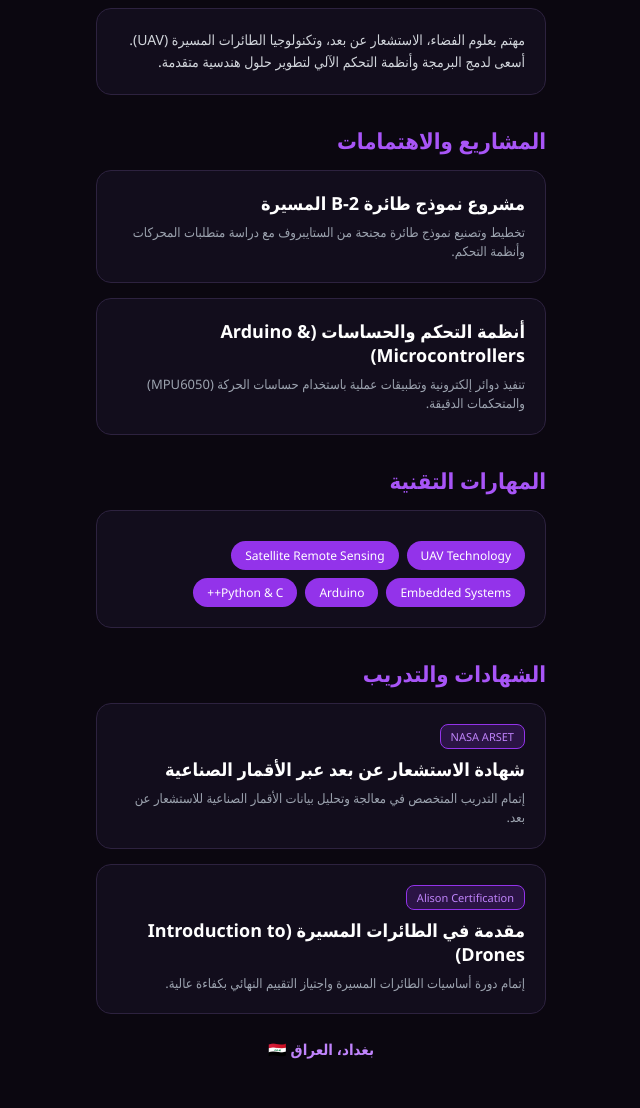
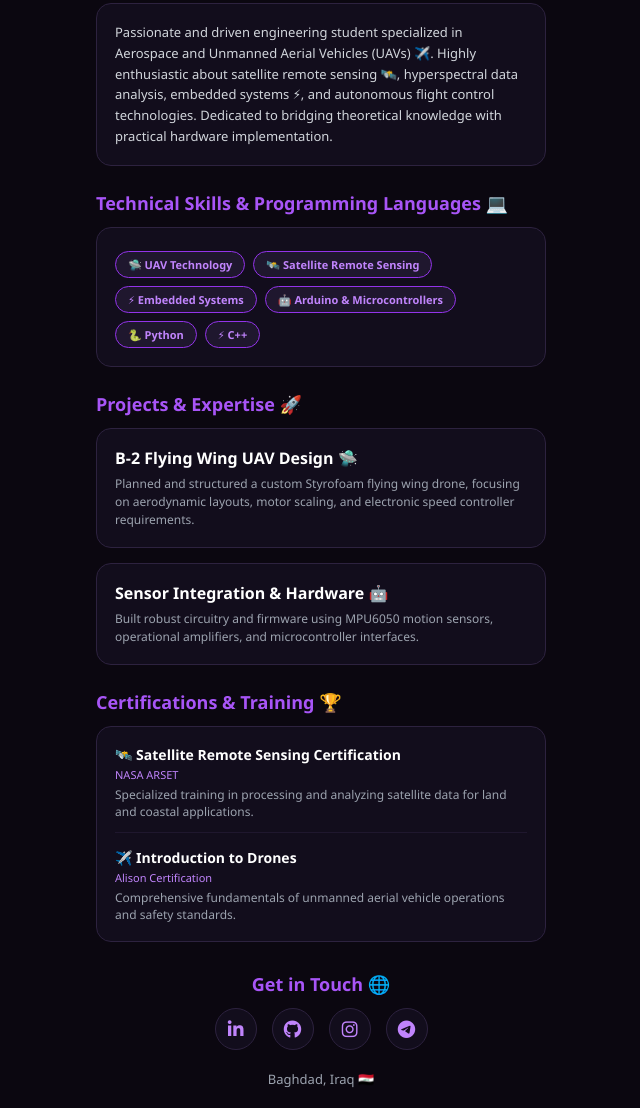
Before and after one commit to ehtoaa55-lang/Protfolio, a plain HTML site: page index.html in a window 1280 px wide. Shown: the part 169-1277 px from the top of the page, without its empty margins (319-959 px from the left). Before the commit the page ends 1248 px from the top, so only its background shows below. Drawn offline with Linux system fonts and the light colour scheme.

Commit message:
Update index.html

```diff
--- a/index.html
+++ b/index.html
@@ -1,9 +1,11 @@
 <!DOCTYPE html>
-<html lang="ar" dir="rtl">
+<html lang="en" dir="ltr">
 <head>
     <meta charset="UTF-8">
     <meta name="viewport" content="width=device-width, initial-scale=1.0">
-    <title>حيدر حسن | Portfolio</title>
+    <title>Haidar Hassan | Portfolio</title>
+    <!-- استيراد الأيقونات الاحترافية للتواصل -->
+    <link rel="stylesheet" href="https://cdnjs.cloudflare.com/ajax/libs/font-awesome/6.4.0/css/all.min.css">
     <style>
         * {
             margin: 0;
@@ -36,140 +38,214 @@
             background-color: #120d1c;
         }
         h1 {
-            font-size: 28px;
+            font-size: 26px;
             font-weight: bold;
             margin-bottom: 5px;
         }
         .title {
             color: #a855f7;
-            font-size: 15px;
+            font-size: 14px;
             margin-bottom: 20px;
             line-height: 1.5;
         }
         .bio {
             background-color: #120d1c;
             border: 1px solid #2d223f;
-            padding: 20px;
+            padding: 18px;
             border-radius: 15px;
-            font-size: 14px;
+            font-size: 13px;
             line-height: 1.6;
             color: #d1d5db;
-            margin-bottom: 25px;
-            text-align: right;
+            margin-bottom: 20px;
+            text-align: left;
         }
         .section-title {
             color: #a855f7;
-            font-size: 22px;
-            margin: 30px 0 15px 0;
+            font-size: 18px;
+            margin: 25px 0 12px 0;
             font-weight: bold;
-            text-align: right;
+            text-align: left;
         }
         .card {
             background-color: #120d1c;
             border: 1px solid #2d223f;
             border-radius: 15px;
-            padding: 20px;
+            padding: 18px;
             margin-bottom: 15px;
-            text-align: right;
+            text-align: left;
         }
         .card h3 {
-            font-size: 18px;
+            font-size: 16px;
             color: #ffffff;
-            margin-bottom: 8px;
+            margin-bottom: 6px;
         }
         .card p {
-            font-size: 13px;
+            font-size: 12px;
             color: #9ca3af;
             line-height: 1.5;
         }
-        .badge {
-            display: inline-block;
-            background-color: rgba(147, 51, 234, 0.2);
+        /* بوكس الشهادات الموحد */
+        .certs-box {
+            background-color: #120d1c;
+            border: 1px solid #2d223f;
+            border-radius: 15px;
+            padding: 18px;
+            margin-bottom: 15px;
+            text-align: left;
+        }
+        .cert-item {
+            margin-bottom: 15px;
+            padding-bottom: 12px;
+            border-bottom: 1px solid #1f172e;
+        }
+        .cert-item:last-child {
+            margin-bottom: 0;
+            padding-bottom: 0;
+            border-bottom: none;
+        }
+        .cert-title {
+            font-size: 14px;
+            font-weight: bold;
+            color: #ffffff;
+            margin-bottom: 3px;
+        }
+        .cert-org {
+            font-size: 11px;
             color: #c084fc;
-            padding: 4px 10px;
-            border-radius: 8px;
-            font-size: 11px;
-            margin-bottom: 8px;
-            border: 1px solid #9333ea;
+            margin-bottom: 4px;
+        }
+        .cert-desc {
+            font-size: 12px;
+            color: #9ca3af;
         }
         .skills-container {
             display: flex;
             flex-wrap: wrap;
             gap: 8px;
-            margin-top: 10px;
+            margin-top: 5px;
         }
         .skill-tag {
+            background-color: #1f172e;
+            color: #c084fc;
+            border: 1px solid #9333ea;
+            padding: 5px 12px;
+            border-radius: 20px;
+            font-size: 11px;
+            font-weight: 600;
+        }
+        /* قسم التواصل بالأسفل */
+        .social-section {
+            margin-top: 30px;
+            margin-bottom: 15px;
+        }
+        .social-icons {
+            display: flex;
+            justify-content: center;
+            gap: 15px;
+            margin-top: 12px;
+        }
+        .social-btn {
+            width: 42px;
+            height: 42px;
+            background-color: #120d1c;
+            border: 1px solid #2d223f;
+            border-radius: 50%;
+            display: flex;
+            align-items: center;
+            justify-content: center;
+            color: #c084fc;
+            font-size: 18px;
+            text-decoration: none;
+            transition: all 0.3s ease;
+        }
+        .social-btn:hover {
             background-color: #9333ea;
             color: #fff;
-            padding: 6px 14px;
-            border-radius: 20px;
-            font-size: 12px;
+            border-color: #9333ea;
+            transform: scale(1.1);
         }
         .location {
-            color: #c084fc;
-            font-size: 15px;
-            margin-top: 25px;
-            font-weight: bold;
+            color: #9ca3af;
+            font-size: 13px;
+            margin-top: 20px;
         }
     </style>
 </head>
 <body>
 
     <div class="container">
-        <!-- صورتك الشخصية -->
-   <img src="IMG_9423.jpeg" alt="حيدر حسن" class="profile-img">
+        <!-- الصورة الشخصية -->
+        <img src="IMG_9423.jpeg" alt="Haidar Hassan" class="profile-img">
 
+        <h1>Haidar Hassan</h1>
+        <div class="title">Space Engineering & UAV Technology Student 🛸<br>Middle Technical University</div>
 
-        <h1>حيدر حسن</h1>
-        <div class="title">طالب هندسة تقنيات الفضاء والطائرات المسيرة<br>الجامعة التقنية الوسطى</div>
+        <!-- النبذة التعريفية -->
+        <div class="bio">
+            Passionate and driven engineering student specialized in Aerospace and Unmanned Aerial Vehicles (UAVs) ✈️. Highly enthusiastic about satellite remote sensing 🛰️, hyperspectral data analysis, embedded systems ⚡, and autonomous flight control technologies. Dedicated to bridging theoretical knowledge with practical hardware implementation.
+        </div>
 
-        <!-- نبذة تعريفية -->
-        <div class="bio">
-            مهتم بعلوم الفضاء، الاستشعار عن بعد، وتكنولوجيا الطائرات المسيرة (UAV). أسعى لدمج البرمجة وأنظمة التحكم الآلي لتطوير حلول هندسية متقدمة.
+        <!-- المهارات واللغات البرمجية معاً -->
+        <div class="section-title">Technical Skills & Programming Languages 💻</div>
+        <div class="card">
+            <div class="skills-container">
+                <span class="skill-tag">🛸 UAV Technology</span>
+                <span class="skill-tag">🛰️ Satellite Remote Sensing</span>
+                <span class="skill-tag">⚡ Embedded Systems</span>
+                <span class="skill-tag">🤖 Arduino & Microcontrollers</span>
+                <span class="skill-tag">🐍 Python</span>
+                <span class="skill-tag">⚡ C++</span>
+            </div>
         </div>
 
         <!-- المشاريع والاهتمامات -->
-        <div class="section-title">المشاريع والاهتمامات</div>
+        <div class="section-title">Projects & Expertise 🚀</div>
 
         <div class="card">
-            <h3>مشروع نموذج طائرة B-2 المسيرة</h3>
-            <p>تخطيط وتصنيع نموذج طائرة مجنحة من الستايبروف مع دراسة متطلبات المحركات وأنظمة التحكم.</p>
+            <h3>B-2 Flying Wing UAV Design 🛸</h3>
+            <p>Planned and structured a custom Styrofoam flying wing drone, focusing on aerodynamic layouts, motor scaling, and electronic speed controller requirements.</p>
         </div>
 
         <div class="card">
-            <h3>أنظمة التحكم والحساسات (Arduino & Microcontrollers)</h3>
-            <p>تنفيذ دوائر إلكترونية وتطبيقات عملية باستخدام حساسات الحركة (MPU6050) والمتحكمات الدقيقة.</p>
+            <h3>Sensor Integration & Hardware 🤖</h3>
+            <p>Built robust circuitry and firmware using MPU6050 motion sensors, operational amplifiers, and microcontroller interfaces.</p>
         </div>
 
-        <!-- المهارات -->
-        <div class="section-title">المهارات التقنية</div>
-
-        <div class="card">
-            <div class="skills-container">
-                <span class="skill-tag">UAV Technology</span>
-                <span class="skill-tag">Satellite Remote Sensing</span>
-                <span class="skill-tag">Embedded Systems</span>
-                <span class="skill-tag">Arduino</span>
-                <span class="skill-tag">Python & C++</span>
+        <!-- الشهادات والتدريب (في بوكس واحد) -->
+        <div class="section-title">Certifications & Training 🏆</div>
+        <div class="certs-box">
+            <div class="cert-item">
+                <div class="cert-title">🛰️ Satellite Remote Sensing Certification</div>
+                <div class="cert-org">NASA ARSET</div>
+                <div class="cert-desc">Specialized training in processing and analyzing satellite data for land and coastal applications.</div>
+            </div>
+            <div class="cert-item">
+                <div class="cert-title">✈️ Introduction to Drones</div>
+                <div class="cert-org">Alison Certification</div>
+                <div class="cert-desc">Comprehensive fundamentals of unmanned aerial vehicle operations and safety standards.</div>
             </div>
         </div>
 
-        <!-- الشهادات والتدريب (أصبحت بالأسفل) -->
-        <div class="section-title">الشهادات والتدريب</div>
-
-        <div class="card">
-            <span class="badge">NASA ARSET</span>
-            <h3>شهادة الاستشعار عن بعد عبر الأقمار الصناعية</h3>
-            <p>إتمام التدريب المتخصص في معالجة وتحليل بيانات الأقمار الصناعية للاستشعار عن بعد.</p>
+        <!-- أزرار التواصل في النهاية -->
+        <div class="social-section">
+            <div class="section-title" style="text-align: center;">Get in Touch 🌐</div>
+            <div class="social-icons">
+                <a href="https://www.linkedin.com/in/haidar-hassan-9a82a242a?utm_source=share_via&utm_content=profile&utm_medium=member_ios" target="_blank" class="social-btn" title="LinkedIn">
+                    <i class="fab fa-linkedin-in"></i>
+                </a>
+                <a href="https://github.com/ehtoaa55-lang" target="_blank" class="social-btn" title="GitHub">
+                    <i class="fab fa-github"></i>
+                </a>
+                <a href="https://www.instagram.com/47_0s?igsi=ZGEwYXB2a243MjB2&utm_source=qr" target="_blank" class="social-btn" title="Instagram">
+                    <i class="fab fa-instagram"></i>
+                </a>
+                <a href="https://t.me/HR_7CR" target="_blank" class="social-btn" title="Telegram">
+                    <i class="fab fa-telegram-plane"></i>
+                </a>
+            </div>
         </div>
 
-        <div class="card">
-            <span class="badge">Alison Certification</span>
-            <h3>مقدمة في الطائرات المسيرة (Introduction to Drones)</h3>
-            <p>إتمام دورة أساسيات الطائرات المسيرة واجتياز التقييم النهائي بكفاءة عالية.</p>
-        </div>
-
-        <div class="location">بغداد، العراق 🇮🇶</div>
+        <div class="location">Baghdad, Iraq 🇮🇶</div>
     </div>
 
 </body>
```
